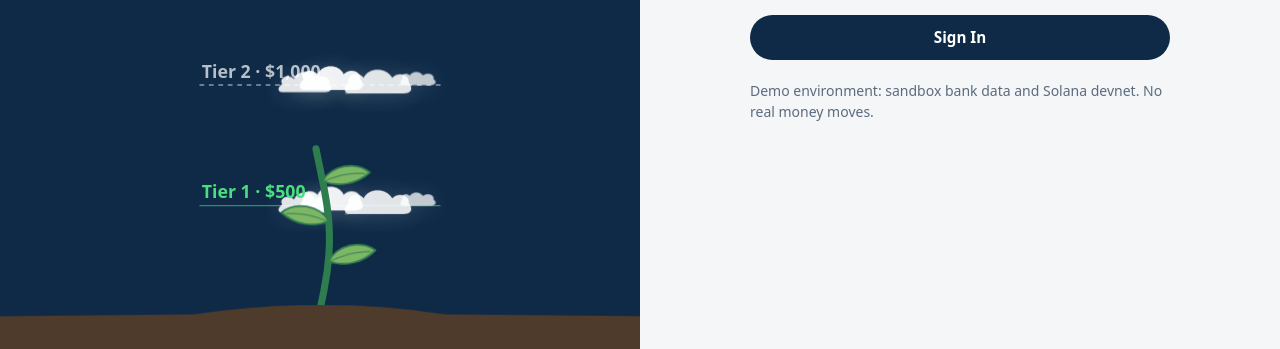
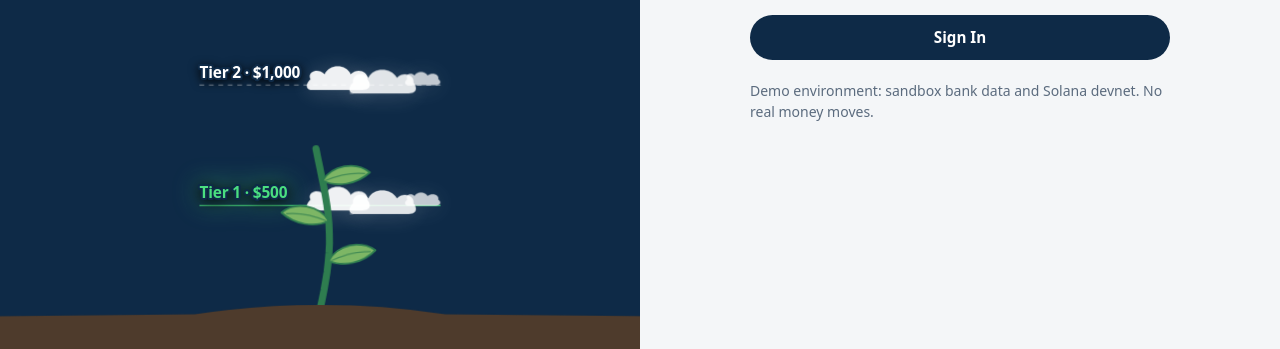
Before and after one commit to josec40/Weenie-Beanie, a React (Vite) app in the folder frontend/: page /login in a window 1280 px wide. Shown: the part 448-797 px from the top of the page. Built offline with nearby package versions, Linux system fonts and the light colour scheme; no server answers.

Commit message:
Fix tier text readability and cloud spacing on login beanstalk

```diff
--- a/frontend/src/components/Beanstalk.tsx
+++ b/frontend/src/components/Beanstalk.tsx
@@ -32,8 +32,6 @@ function stalkPath(leaves: number) {
 const LEAF = 'M0 0 C 8 -13, 28 -17, 40 -7 C 29 3, 12 6, 0 0 Z';
 const BEAN = 'M9 1.5c6-.8 10.2 3.8 9 9.8-1 5.4-6 7-9.1 5.5-2-1-3.4-.1-4.7 1.8C2.4 21.2-1.6 19.6.6 14.4 1.9 11.3 2.8 9.7 3 7.9 3.4 5.7 5.9 2 9 1.5Z';
 
-const CLOUD_LEFT =
-  'M -18 4 L 18 4 C 23 4, 25 1, 22 -3 C 23 -8, 16 -12, 10 -7 C 7 -15, -5 -15, -8 -7 C -13 -12, -21 -8, -18 -3 C -23 1, -21 4, -18 4 Z';
 const CLOUD_CENTER =
   'M -22 5 L 22 5 C 28 5, 30 1, 26 -4 C 27 -10, 18 -14, 12 -8 C 8 -17, -6 -17, -10 -8 C -16 -14, -25 -10, -22 -4 C -27 1, -25 5, -22 5 Z';
 const CLOUD_RIGHT =
@@ -217,28 +215,23 @@ export default function Beanstalk({ onTime, defaults, claimed, tierCaps, tier, v
               className={`beanstalk__clouds ${isDispersed ? 'beanstalk__clouds--dispersed' : 'beanstalk__clouds--dense'}`}
               transform={`translate(0, ${y})`}
             >
-              <g transform="translate(96, 2)">
-                <g className="beanstalk__cloud-puff beanstalk__cloud-puff--left">
-                  <path className="beanstalk__cloud" d={CLOUD_LEFT} />
-                </g>
-              </g>
-              <g transform="translate(118, -1)">
+              <g transform="translate(124, -1)">
                 <g className="beanstalk__cloud-puff beanstalk__cloud-puff--center">
                   <path className="beanstalk__cloud" d={CLOUD_CENTER} />
                 </g>
               </g>
-              <g transform="translate(156, 2)">
+              <g transform="translate(160, 2)">
                 <g className="beanstalk__cloud-puff beanstalk__cloud-puff--right">
                   <path className="beanstalk__cloud" d={CLOUD_RIGHT} />
                 </g>
               </g>
-              <g transform="translate(192, -3)">
+              <g transform="translate(196, -3)">
                 <g className="beanstalk__cloud-puff beanstalk__cloud-puff--wisp">
                   <path className="beanstalk__cloud" d={CLOUD_WISP} />
                 </g>
               </g>
             </g>
-            <text x={10} y={y - 6}>{`Tier ${i + 1} · ${usdWhole.format(tierCaps[i + 1] ?? 0)}`}</text>
+            <text x={8} y={y - 6}>{`Tier ${i + 1} · ${usdWhole.format(tierCaps[i + 1] ?? 0)}`}</text>
           </g>
         );
       })}
--- a/frontend/src/index.css
+++ b/frontend/src/index.css
@@ -1634,10 +1634,6 @@ figcaption {
   transform: none;
 }
 
-.beanstalk__clouds--dense .beanstalk__cloud-puff--left {
-  opacity: 0.88;
-}
-
 .beanstalk__clouds--dense .beanstalk__cloud-puff--center {
   opacity: 0.94;
 }
@@ -1651,11 +1647,6 @@ figcaption {
 }
 
 /* Dispersed clouds (reached: center evaporates, sides part outward and become wispy) */
-.beanstalk__clouds--dispersed .beanstalk__cloud-puff--left {
-  transform: translateX(-16px) scale(0.7);
-  opacity: 0.24;
-}
-
 .beanstalk__clouds--dispersed .beanstalk__cloud-puff--center {
   transform: scale(0.12);
   opacity: 0;
@@ -1721,7 +1712,8 @@ figcaption {
 }
 
 .beanstalk--preview .beanstalk__tier text {
-  font-size: 15px;
+  font-size: 13px;
+  font-weight: 800;
 }
 
 .nowrap {
@@ -2358,17 +2350,35 @@ figcaption {
   margin: 0 auto -48px;
 }
 
+.login__plant .beanstalk__tier line {
+  stroke: rgba(255, 255, 255, 0.35);
+  stroke-width: 1.25;
+}
+
 .login__plant .beanstalk__tier text {
-  fill: rgba(255, 255, 255, 0.7);
+  fill: #ffffff;
+  font-size: 13px;
+  font-weight: 800;
+  letter-spacing: -0.01em;
+  paint-order: stroke fill;
+  stroke: var(--navy-900, #0b2545);
+  stroke-width: 3.5px;
+  stroke-linejoin: round;
+  filter: drop-shadow(0 2px 4px rgba(0, 0, 0, 0.8));
+}
+
+.login__plant .beanstalk__tier.is-reached line {
+  stroke: #4ade80;
+  opacity: 0.75;
+  stroke-width: 1.25;
 }
 
 .login__plant .beanstalk__tier.is-reached text {
   fill: #4ade80;
-}
-
-.login__plant .beanstalk__tier.is-reached line {
-  stroke: #4ade80;
-  opacity: 0.55;
+  stroke: var(--navy-900, #0b2545);
+  stroke-width: 3.5px;
+  stroke-linejoin: round;
+  filter: drop-shadow(0 2px 6px rgba(0, 0, 0, 0.9)) drop-shadow(0 0 10px rgba(74, 222, 128, 0.4));
 }
 
 .login__plant .beanstalk__cloud {
```
